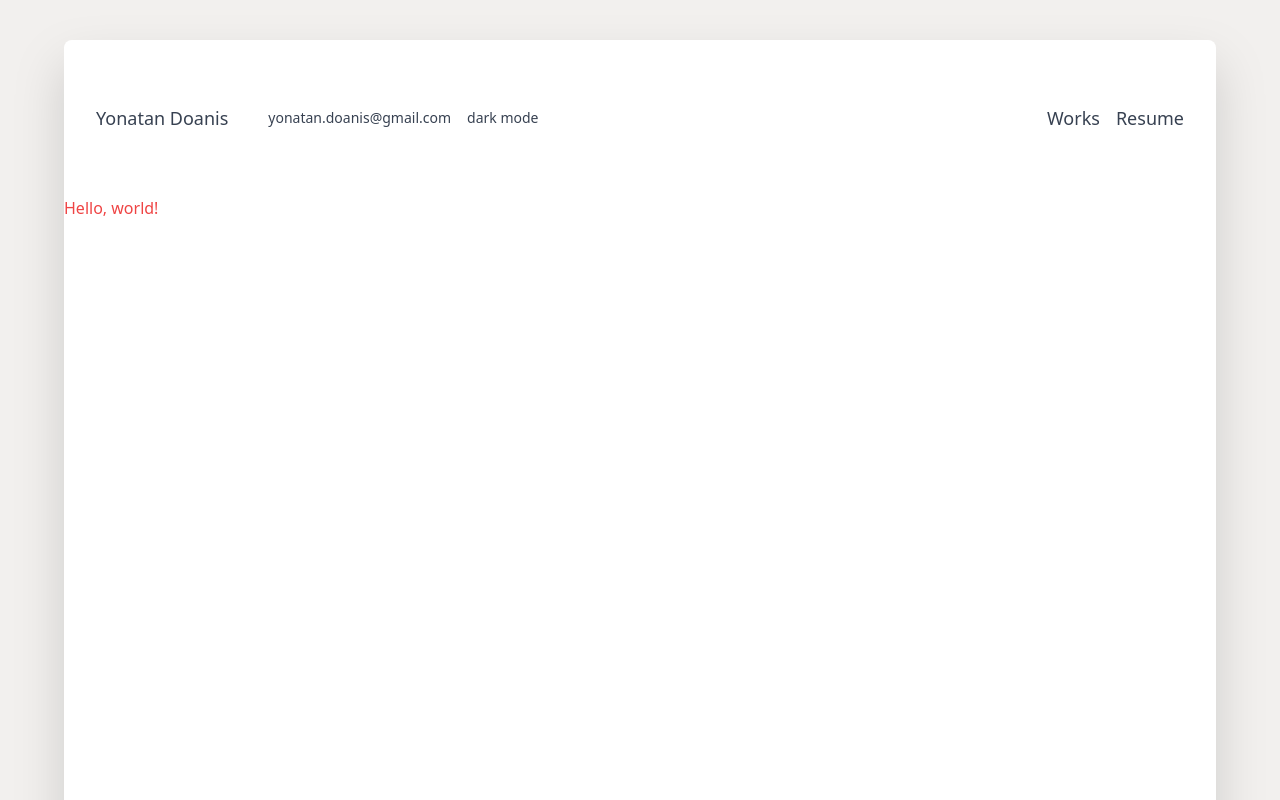
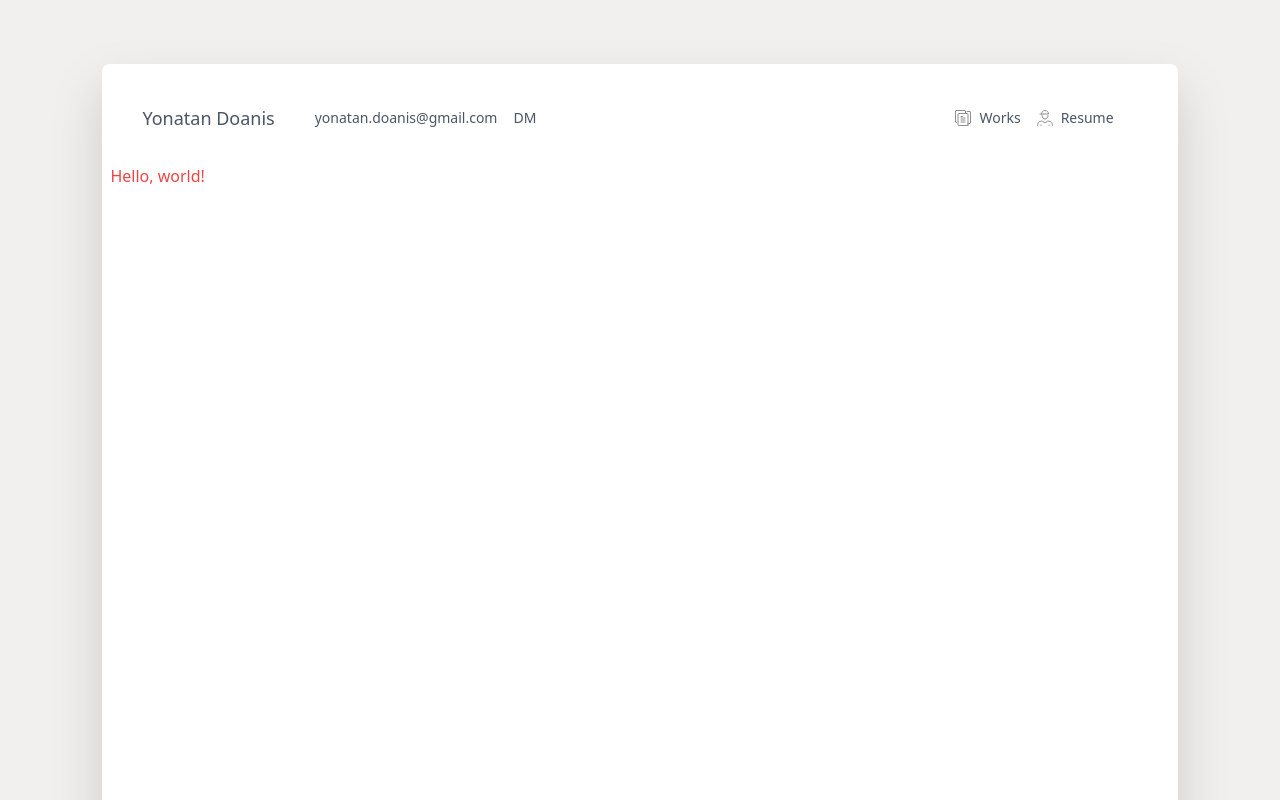
Before and after one commit to Yonado/My-Portfolio, a Next.js app: page / in a window 1280 px wide. Built offline with nearby package versions, Linux system fonts and the light colour scheme.

Commit message:
added responsive navbar

```diff
--- a/app/components/Navbar.jsx
+++ b/app/components/Navbar.jsx
@@ -1,24 +1,172 @@
+"use client";
+
 import Link from "next/link";
-import React from "react";
-import { DescriptionOutlinedIcon } from "@mui/icons-material";
+import React, { useState, useEffect, useRef } from "react";
+
+const worksIcon = (
+  <svg
+    viewBox="0 0 32 32"
+    fill="none"
+    xmlns="http://www.w3.org/2000/svg"
+    stroke="#58595b"
+  >
+    <g id="SVGRepo_bgCarrier" stroke-width="0"></g>
+    <g id="SVGRepo_iconCarrier">
+      {" "}
+      <g clip-path="url(#clip0_901_1141)">
+        {" "}
+        <path
+          d="M12 13H15M12 16H20M12 20H20M12 24H20M21 7V2C21 1.447 20.553 1 20 1H2C1.447 1 1 1.447 1 2V24C1 24 1 25 2 25H3M26 27H30C30.553 27 31 26.553 31 26V4C31 3.447 30.553 3 30 3H24M26 30C26 30.553 25.553 31 25 31H7C6.447 31 6 30.553 6 30V8C6 7.447 6.447 7 7 7H25C25.553 7 26 7.447 26 8V30Z"
+          stroke="#8f8f8f"
+          stroke-width="2"
+          stroke-linecap="round"
+          stroke-linejoin="round"
+        ></path>{" "}
+      </g>{" "}
+      <defs>
+        {" "}
+        <clipPath id="clip0_901_1141">
+          {" "}
+          <rect width="32" height="32" fill="white"></rect>{" "}
+        </clipPath>{" "}
+      </defs>{" "}
+    </g>
+  </svg>
+);
+const resumeIcon = (
+  <svg viewBox="0 0 32 32" fill="none" xmlns="http://www.w3.org/2000/svg">
+    <g id="SVGRepo_bgCarrier" stroke-width="0"></g>
+    <g id="SVGRepo_iconCarrier">
+      {" "}
+      <g clip-path="url(#clip0_901_2595)">
+        {" "}
+        <path
+          d="M1 31C1 31 1.687 27.379 2 26C2.208 25.083 3 23 11 22C11 22 12 25 16 25C20 25 21 22 21 22C29 23 29.792 25.021 30 26C30.294 27.384 31 31 31 31M10 11C10 14.866 13 18 16 18C19 18 22 14.866 22 11M8 30V31M24 30V31M6 8H23C23 4.134 19.866 1 16 1C12.134 1 9 4.134 9 8"
+          stroke="#8f8f8f"
+          stroke-width="2"
+          stroke-linecap="round"
+          stroke-linejoin="round"
+        ></path>{" "}
+      </g>{" "}
+      <defs>
+        {" "}
+        <clipPath id="clip0_901_2595">
+          {" "}
+          <rect width="32" height="32" fill="white"></rect>{" "}
+        </clipPath>{" "}
+      </defs>{" "}
+    </g>
+  </svg>
+);
+
+const hamMenu = (
+  <svg
+    fill="#787878"
+    viewBox="0 0 32 32"
+    xmlns="http://www.w3.org/2000/svg"
+    stroke="#787878"
+  >
+    <g id="SVGRepo_bgCarrier" stroke-width="0"></g>
+    <g id="SVGRepo_iconCarrier">
+      {" "}
+      <title></title>{" "}
+      <g data-name="menu " id="menu_">
+        {" "}
+        <path d="M29,6H3A1,1,0,0,0,3,8H29a1,1,0,0,0,0-2Z"></path>{" "}
+        <path d="M3,17H16a1,1,0,0,0,0-2H3a1,1,0,0,0,0,2Z"></path>{" "}
+        <path d="M25,24H3a1,1,0,0,0,0,2H25a1,1,0,0,0,0-2Z"></path>{" "}
+      </g>{" "}
+    </g>
+  </svg>
+);
 
 const Navbar = () => {
+  const [toggleMenu, setToggleMenu] = useState(false);
+
+  const ref = useRef();
+  useOnClickOutside(ref, () => setToggleMenu(false));
   return (
     <nav className="">
-      <div className="flex text-lg text-gray-700 w-full flex-1">
-        <div className="p-2 md:p-8 md:py-16 flex justify-between gap-10 flex-1">
+      <div
+        className={`overlay ${
+          toggleMenu
+            ? "fixed top-0 left-0 h-full w-full bg-blend-overlay bg-[#00000080]"
+            : ""
+        }`}
+      >
+        <div className="hidden md:flex text-lg text-gray-600 w-full flex-1 pr-6">
+          <div className="p-2 md:p-8 flex justify-between gap-10 flex-1">
             <div className="logo">
               <h4>Yonatan Doanis</h4>
             </div>
             <div className="flex flex-row justify-between flex-1  items-center">
               <div className="gap-4 flex text-sm">
                 <Link href="/">yonatan.doanis@gmail.com</Link>
-              <button>dark mode</button>
+                <button>DM</button>
               </div>
-            <div className="links gap-4 flex ">
-              <Link href="/">Works</Link>
-              <Link href="/">Resume</Link>
+              <div className="links gap-4 flex text-sm ">
+                <Link className="flex items-center gap-2" href="/">
+                  <span className="w-4 h-4">{worksIcon}</span>
+                  <h4>Works</h4>
+                </Link>
+                <Link className="flex items-center gap-2" href="/">
+                  <span className="w-4 h-4">{resumeIcon}</span>
+                  <h4>Resume</h4>
+                </Link>
               </div>
+            </div>
+          </div>
+        </div>
+      </div>
+
+      <div className="mobile-nav flex justify-between p-2 md:hidden items-center">
+        <div className="mobile-logo flex-col">
+          <h4>Yonatan Doanis</h4>
+        </div>
+        <div className="mobile-darkmode">
+          <div>Dark Mode</div>
+        </div>
+        <div className="mobile-menu">
+          <div
+            className={` w-8 h-8 z-20 scale-x-[-1]
+              ${toggleMenu ? "opacity-0" : `block transition cursor-pointer`}
+`}
+            onClick={() => setToggleMenu(!toggleMenu)}
+          >
+            {hamMenu}
+          </div>
+        </div>
+      </div>
+      <div
+        ref={ref}
+        className={`open-mobile-menu ease-in-out duration-300
+        ${
+          toggleMenu
+            ? "translate-x-0 fixed top-0 right-0 left-0 h-full w-[66vw] bg-[#F2F0EE] z-20 drop-shadow-2xl"
+            : "-translate-x-full opacity-0 top-0 right-0 left-0 h-full w-[70vw] "
+        }`}
+      >
+        <div
+          className={`${
+            toggleMenu
+              ? "flex flex-col justify-between sticky top-0 w-full h-screen gap-0 pt-14 p-6 text-gray-600"
+              : "hidden"
+          }`}
+        >
+          <div className="flex flex-col gap-4 ">
+            <Link className="flex items-center gap-4" href="/">
+              <span className="w-6 h-6">{worksIcon}</span>
+              <h4>Works</h4>
+            </Link>
+            <Link className="flex items-center gap-4" href="/">
+              <span className="w-6 h-6">{resumeIcon}</span>
+              <h4>Resume</h4>
+            </Link>
+          </div>
+          <div className="flex flex-col">
+            <Link href="/">Github</Link>
+            <Link href="/">Linkedin</Link>
+            <Link href="/">Whatsapp</Link>
           </div>
         </div>
       </div>
@@ -26,4 +174,31 @@ const Navbar = () => {
   );
 };
 
+function useOnClickOutside(ref, handler) {
+  useEffect(
+    () => {
+      const listener = (event) => {
+        // Do nothing if clicking ref's element or descendent elements
+        if (!ref.current || ref.current.contains(event.target)) {
+          return;
+        }
+        handler(event);
+      };
+      document.addEventListener("mousedown", listener);
+      document.addEventListener("touchstart", listener);
+      return () => {
+        document.removeEventListener("mousedown", listener);
+        document.removeEventListener("touchstart", listener);
+      };
+    },
+    // Add ref and handler to effect dependencies
+    // It's worth noting that because passed in handler is a new ...
+    // ... function on every render that will cause this effect ...
+    // ... callback/cleanup to run every render. It's not a big deal ...
+    // ... but to optimize you can wrap handler in useCallback before ...
+    // ... passing it into this hook.
+    [ref, handler]
+  );
+}
+
 export default Navbar;
--- a/app/globals.css
+++ b/app/globals.css
@@ -3,7 +3,7 @@
 @tailwind utilities;
 
 .main-layout {
-  @apply bg-white w-[90%] container mx-auto h-[1500px] mt-10 rounded-lg drop-shadow-2xl;
+  @apply bg-white w-full md:container mx-auto md:mx-auto h-[1500px] p-2 md:m-0 md:mt-16 md:w-[84%] rounded-lg drop-shadow-2xl;
 }
 
 html,
```
Lines whose indentation alone changed are shown as unchanged.
